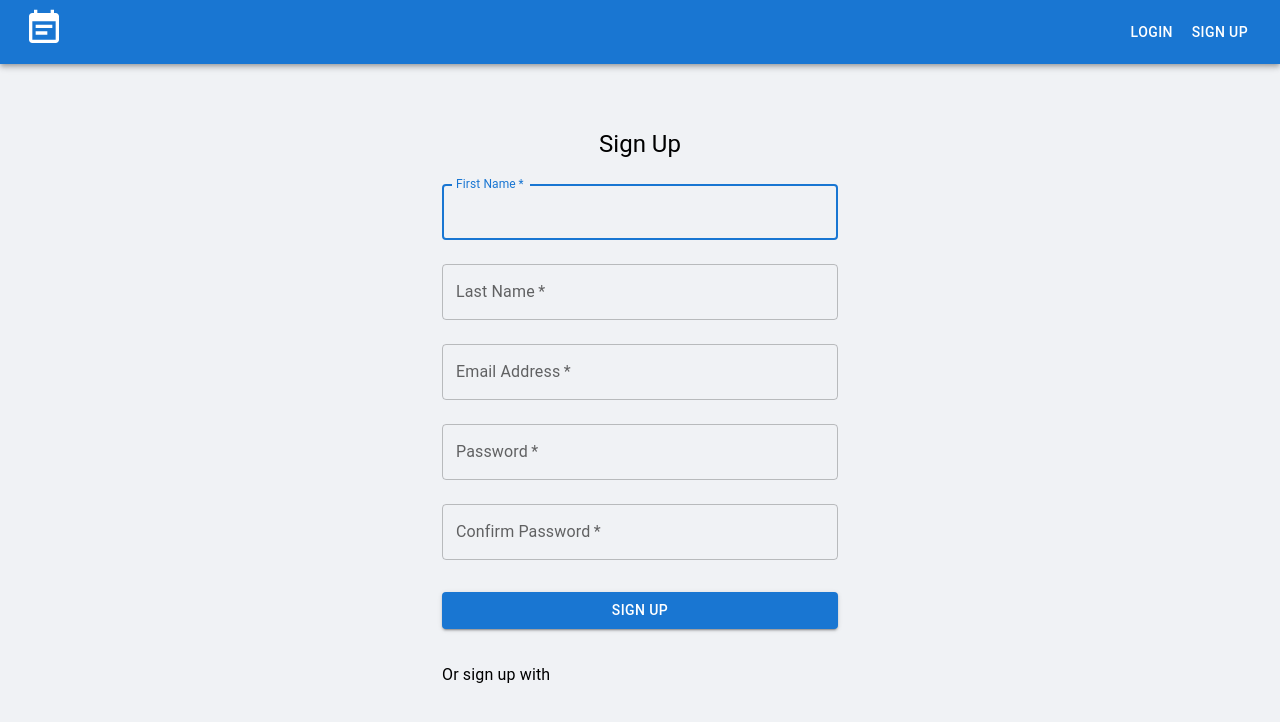
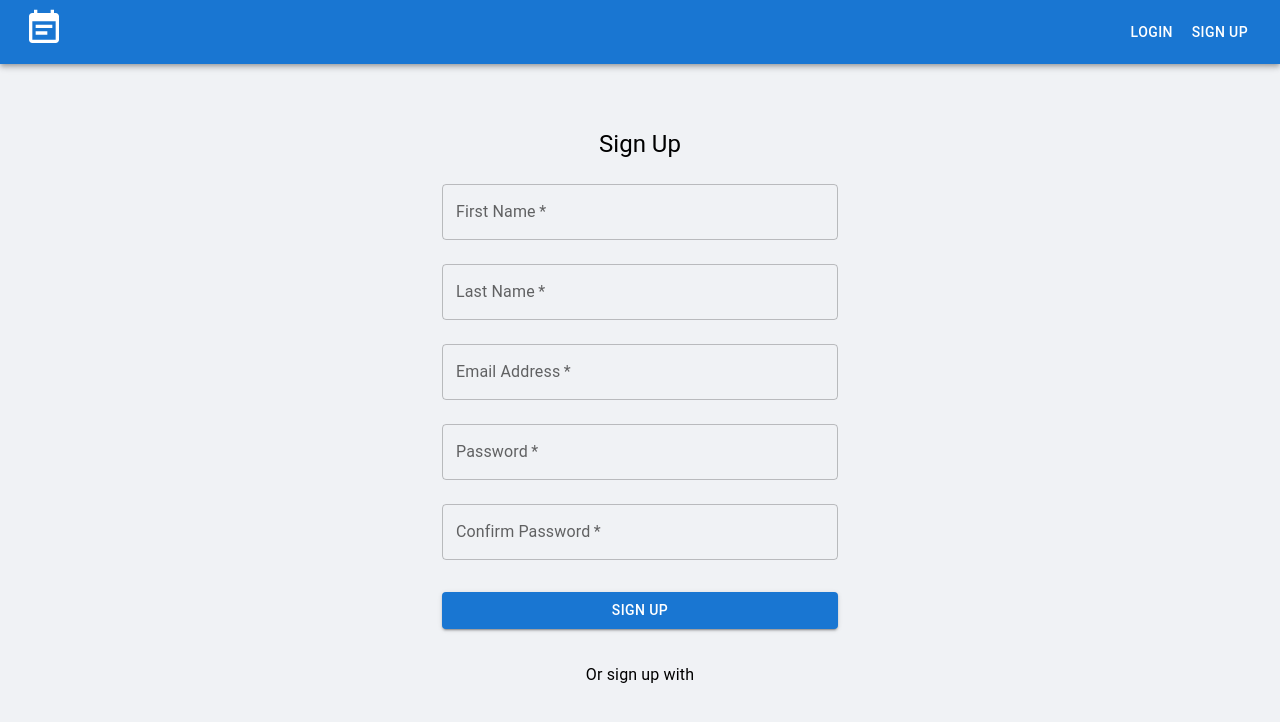
Before and after one commit to akshav-coder/Task-Manager, a React (Vite) app: page /signup in a window 1280 px wide. Shown: the top 722 px of the page. Built offline with nearby package versions, Linux system fonts and the light colour scheme.

Commit message:
button customisation

```diff
--- a/src/main.jsx
+++ b/src/main.jsx
@@ -4,9 +4,12 @@ import { Provider } from "react-redux";
 import App from "./App";
 import { store } from "./redux/store";
 import "../src/index.css";
+import { GoogleOAuthProvider } from "@react-oauth/google";
 
 ReactDOM.createRoot(document.getElementById("root")).render(
-  <Provider store={store}>
-    <App />
-  </Provider>
+  <GoogleOAuthProvider clientId="836256085016-l2fr49p6ra7ga9ue7e3nmat65j5lca3g.apps.googleusercontent.com">
+    <Provider store={store}>
+      <App />
+    </Provider>
+  </GoogleOAuthProvider>
 );
--- a/src/pages/Login.jsx
+++ b/src/pages/Login.jsx
@@ -8,14 +8,17 @@ import {
 import { login } from "../redux/reducers/authSlice";
 import { useDispatch } from "react-redux";
 import { useSelector } from "react-redux";
-import { GoogleOAuthProvider, GoogleLogin } from "@react-oauth/google"; // Import Google Login
+import {
+  GoogleLogin,
+  GoogleOAuthProvider,
+  useGoogleLogin,
+} from "@react-oauth/google"; // Import Google Login
 
 const Login = () => {
   const navigate = useNavigate();
   const dispatch = useDispatch();
   const [loginUser, { isLoading }] = useLoginUserMutation(); // RTK Query mutation hook
   const [googleAuth] = useGoogleAuthMutation();
-
   const isAuthenticated = useSelector((state) => state.auth.isAuthenticated);
 
   const onFinish = async (event) => {
@@ -27,7 +30,6 @@ const Login = () => {
     };
 
     try {
-      // Call the login mutation and unwrap to handle success/error
       const user = await loginUser(values).unwrap();
       console.log("Login successful:", user);
       dispatch(login(user));
@@ -67,7 +69,6 @@ const Login = () => {
   };
 
   return (
-    <GoogleOAuthProvider clientId="836256085016-l2fr49p6ra7ga9ue7e3nmat65j5lca3g.apps.googleusercontent.com">
     <Container component="main" maxWidth="xs">
       <Box
         sx={{
@@ -106,7 +107,7 @@ const Login = () => {
             fullWidth
             variant="contained"
             sx={{ mt: 3, mb: 2 }}
-              disabled={isLoading} // Disable button if the request is loading
+            disabled={isLoading}
           >
             {isLoading ? "Logging In..." : "Log In"}
           </Button>
@@ -120,10 +121,10 @@ const Login = () => {
           onError={() => {
             console.log("Google sign-in error");
           }}
+          text={"signin_with"}
         />
       </Box>
     </Container>
-    </GoogleOAuthProvider>
   );
 };
 
--- a/src/pages/SignUp.jsx
+++ b/src/pages/SignUp.jsx
@@ -80,9 +80,6 @@ const SignUp = () => {
   };
 
   return (
-    <GoogleOAuthProvider clientId="836256085016-l2fr49p6ra7ga9ue7e3nmat65j5lca3g.apps.googleusercontent.com">
-      {" "}
-      {/* Wrap component with GoogleOAuthProvider */}
     <Container component="main" maxWidth="xs">
       <Box
         sx={{
@@ -108,14 +105,10 @@ const SignUp = () => {
             id="firstName"
             label="First Name"
             name="firstName"
-              autoComplete="given-name"
-              autoFocus
             value={formik.values.firstName}
             onChange={formik.handleChange}
             onBlur={formik.handleBlur}
-              error={
-                formik.touched.firstName && Boolean(formik.errors.firstName)
-              }
+            error={formik.touched.firstName && Boolean(formik.errors.firstName)}
             helperText={formik.touched.firstName && formik.errors.firstName}
           />
           <TextField
@@ -195,7 +188,7 @@ const SignUp = () => {
           >
             Sign Up
           </Button>
-
+        </Box>
         <Typography component="p" variant="subtitle1" sx={{ mt: 2 }}>
           Or sign up with
         </Typography>
@@ -205,11 +198,10 @@ const SignUp = () => {
           onError={() => {
             console.log("Google sign-in error");
           }}
+          text={"signup_with"}
         />
       </Box>
-        </Box>
     </Container>
-    </GoogleOAuthProvider>
   );
 };
 
```
Lines whose indentation alone changed are shown as unchanged.
